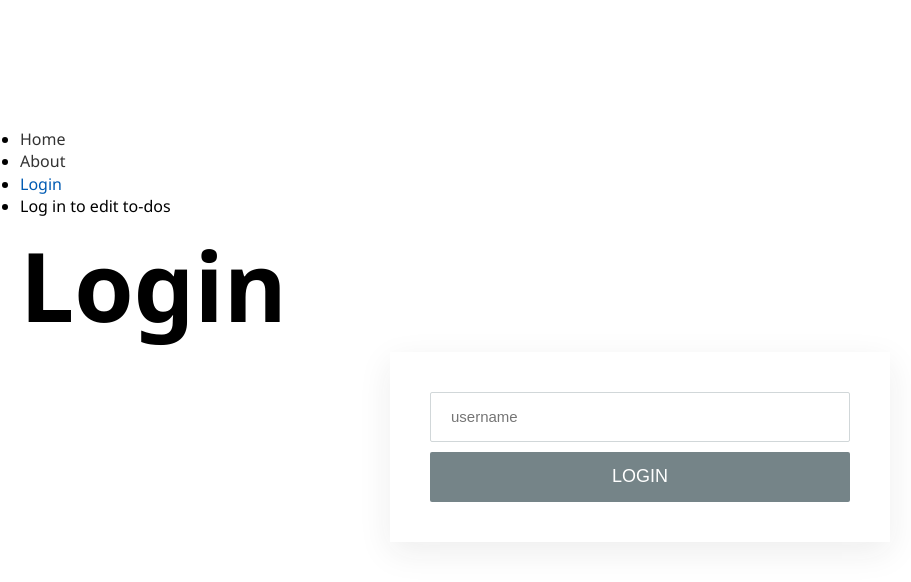
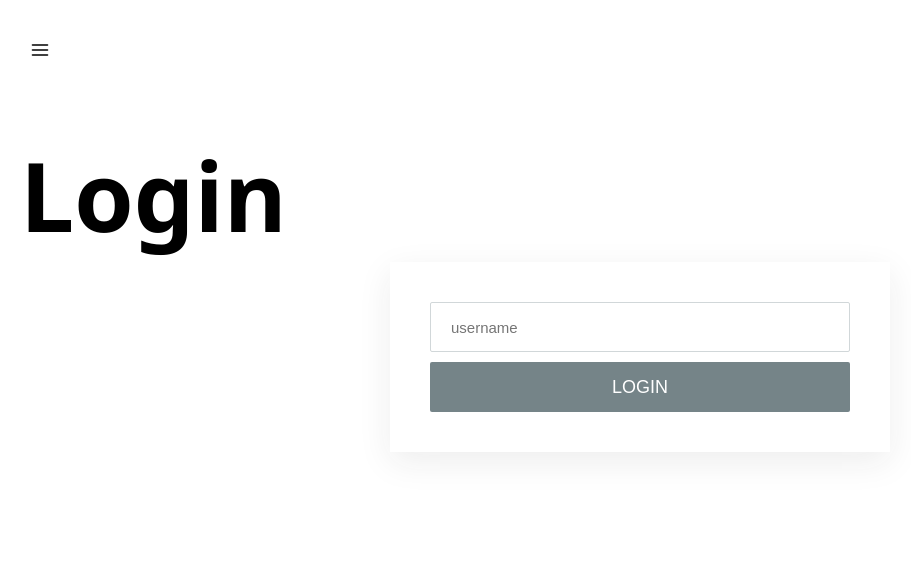
Before and after one commit to Otegaa/react-todo-app, a React (Create React App) app: page /login in a window 1280 px wide. Shown: the top 582 px of the page, without its empty margins (0-911 px from the left). Built offline with nearby package versions, Linux system fonts and the light colour scheme.

Commit message:
Implement navbar menu

```diff
--- a/src/components/Navbar.js
+++ b/src/components/Navbar.js
@@ -1,13 +1,30 @@
-import React from 'react';
+import React, { useState, useEffect, useRef } from 'react';
 import { links } from './data';
 import { NavLink } from 'react-router-dom';
 import { useAuthContext } from '../context/AuthContext';
 import { useNavigate } from 'react-router-dom';
+import { MdClose } from 'react-icons/md';
+import { FiMenu } from 'react-icons/fi';
 
 const Navbar = () => {
   const { user, logout } = useAuthContext();
+  const [openNavbar, setOpenNavbar] = useState(false);
 
   const navigate = useNavigate();
+
+  const ref = useRef();
+  useEffect(() => {
+    const handler = (e) => {
+      if (openNavbar && ref.current && !ref.current.contains(e.target)) {
+        setOpenNavbar(false);
+      }
+    };
+    document.addEventListener('mousedown', handler);
+    return () => {
+      // Cleanup the event listener
+      document.removeEventListener('mousedown', handler);
+    };
+  }, [openNavbar]);
 
   const handleLogout = () => {
     logout();
@@ -15,8 +32,14 @@ const Navbar = () => {
   };
   return (
     <>
-      <nav className="navbar">
-        <ul>
+      <nav ref={ref} className="navbar">
+        <button
+          className="toggle"
+          onClick={() => setOpenNavbar(() => !openNavbar)}
+        >
+          {openNavbar ? <MdClose /> : <FiMenu />}
+        </button>
+        <ul className={`menu-nav${openNavbar ? ' show-menu' : ''}`}>
           {links.map((link) => {
             return (
               <React.Fragment key={link.text}>
@@ -34,7 +57,12 @@ const Navbar = () => {
                   )
                 ) : (
                   <li>
-                    <NavLink to={link.path}>{link.text}</NavLink>
+                    <NavLink
+                      to={link.path}
+                      onClick={() => setOpenNavbar(false)}
+                    >
+                      {link.text}
+                    </NavLink>
                   </li>
                 )}
               </React.Fragment>
--- a/src/index.css
+++ b/src/index.css
@@ -108,3 +108,65 @@ About route
     grid-template-columns: 200px minmax(0, 1fr);
   }
 }
+
+/*==========================
+Sidebar navigation
+========================*/
+.navbar {
+  position: relative;
+}
+button {
+  cursor: pointer;
+  background: transparent;
+  border: none;
+  font-size: 20px;
+}
+.navbar .toggle {
+  position: fixed;
+  left: 30px;
+  top: 40px;
+  cursor: pointer;
+  background: transparent;
+  border: none;
+}
+.menu-nav {
+  list-style: none;
+  position: absolute;
+  background: #fff;
+  left: 0;
+  width: 0;
+  overflow: hidden;
+  max-width: 290px;
+  z-index: 9;
+  font-size: 18px;
+  box-shadow: 0 10px 15px -3px rgb(46 41 51 / 8%),
+    0 4px 6px -2px rgb(71 63 79 / 16%);
+  transform: translateX(-100px);
+  transition: transform ease-in-out 0.2s;
+  /* transition: width ease 0.2s; */
+}
+.menu-nav.show-menu {
+  width: 100%;
+  transform: translateX(0px);
+}
+.menu-nav li a,
+.menu-nav li span {
+  display: block;
+  padding: 1rem;
+}
+.log-in {
+  color: #777;
+  border-top: 1px solid #efecec;
+  margin-top: 15px;
+  font-size: 15px;
+}
+/* logout */
+.logout {
+  position: absolute;
+  right: 30px;
+  top: 40px;
+  display: flex;
+  gap: 2rem;
+  font-size: 20px;
+  color: #005bb3;
+}
```
